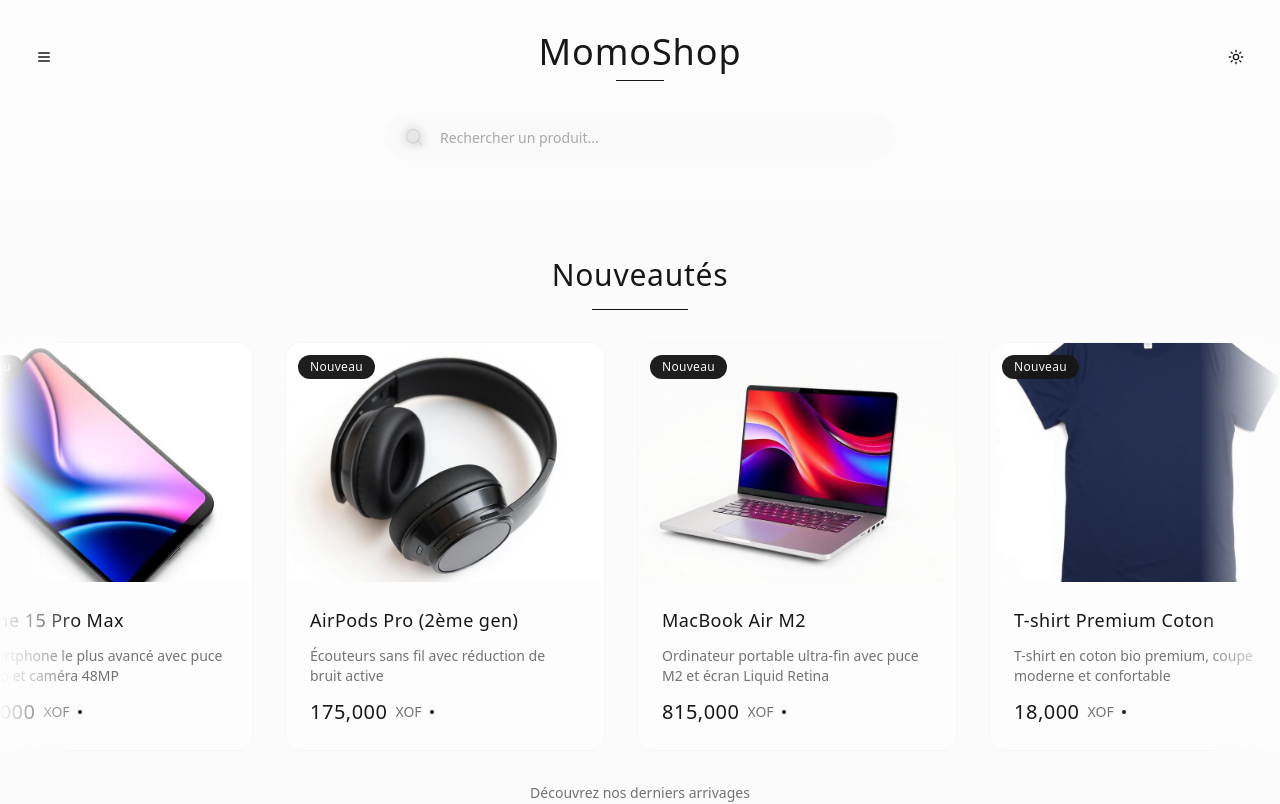
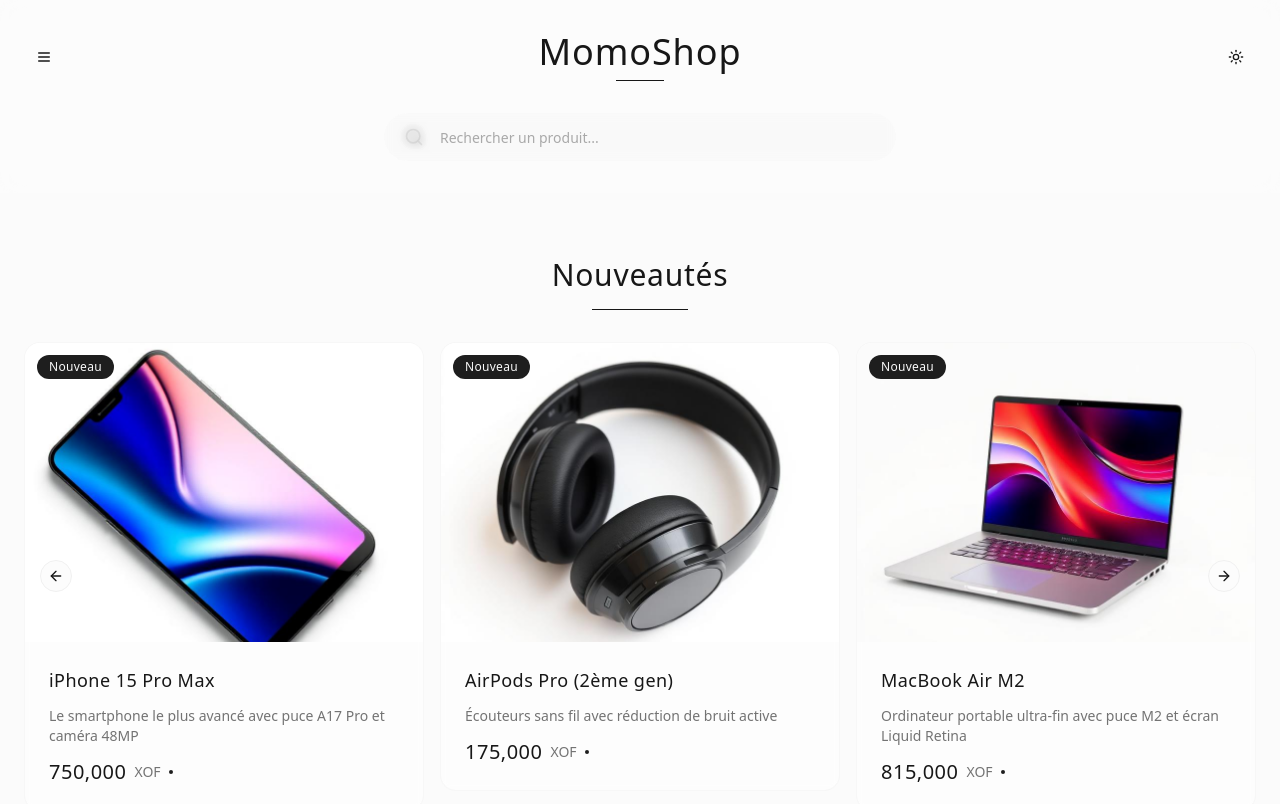
Before and after one commit to coolio89/chat-shop-easy, a React (Vite) app: page / in a window 1280 px wide. Shown: the top 804 px of the page. Built offline with nearby package versions, Linux system fonts and the light colour scheme.

Commit message:
Refactor: Nouveautés en carrousel
Implémente un carrousel pour la section des nouveautés, remplaçant le défilement infini actuel.

```diff
--- a/src/components/NewProductsSection.tsx
+++ b/src/components/NewProductsSection.tsx
@@ -1,15 +1,19 @@
 import { Product } from "./ProductCard";
+import {
+  Carousel,
+  CarouselContent,
+  CarouselItem,
+  CarouselNext,
+  CarouselPrevious,
+} from "@/components/ui/carousel";
 
 interface NewProductsSectionProps {
   products: Product[];
 }
 
 const NewProductsSection = ({ products }: NewProductsSectionProps) => {
-  // Dupliquer les produits pour un défilement infini
-  const duplicatedProducts = [...products, ...products, ...products];
-
   return (
-    <section className="py-16 bg-muted/20 overflow-hidden">
+    <section className="py-16 bg-muted/20">
       <div className="container mx-auto px-6 mb-8">
         <div className="text-center animate-fade-in">
           <h2 className="text-3xl font-light tracking-wide mb-4">Nouveautés</h2>
@@ -17,18 +21,18 @@ const NewProductsSection = ({ products }: NewProductsSectionProps) => {
         </div>
       </div>
 
-      <div className="relative">
-        {/* Gradient fade effects */}
-        <div className="absolute left-0 top-0 bottom-0 w-20 bg-gradient-to-r from-background to-transparent z-10" />
-        <div className="absolute right-0 top-0 bottom-0 w-20 bg-gradient-to-l from-background to-transparent z-10" />
-
-        {/* Scrolling container */}
-        <div className="flex animate-scroll-infinite hover:pause">
-          {duplicatedProducts.map((product, index) => (
-            <div
-              key={`${product.id}-${index}`}
-              className="flex-shrink-0 w-80 mx-4 group cursor-pointer"
+      <div className="container mx-auto px-6">
+        <Carousel
+          opts={{
+            align: "start",
+            loop: true,
+          }}
+          className="w-full"
         >
+          <CarouselContent className="-ml-2 md:-ml-4">
+            {products.map((product) => (
+              <CarouselItem key={product.id} className="pl-2 md:pl-4 md:basis-1/2 lg:basis-1/3">
+                <div className="group cursor-pointer">
                   <div className="bg-card/50 backdrop-blur-sm border border-border/30 rounded-2xl overflow-hidden hover:border-border/60 transition-all duration-500 hover:scale-[1.02] hover:shadow-lg hover:shadow-primary/10">
                     <div className="aspect-[4/3] overflow-hidden relative">
                       <img
@@ -60,8 +64,12 @@ const NewProductsSection = ({ products }: NewProductsSectionProps) => {
                     </div>
                   </div>
                 </div>
+              </CarouselItem>
             ))}
-        </div>
+          </CarouselContent>
+          <CarouselPrevious className="left-4" />
+          <CarouselNext className="right-4" />
+        </Carousel>
       </div>
 
       <div className="text-center mt-8 animate-fade-in-up">
```
Also changed, not shown: 1 other file (tests, documents, lock files or other folders). Lines whose indentation alone changed are shown as unchanged.
